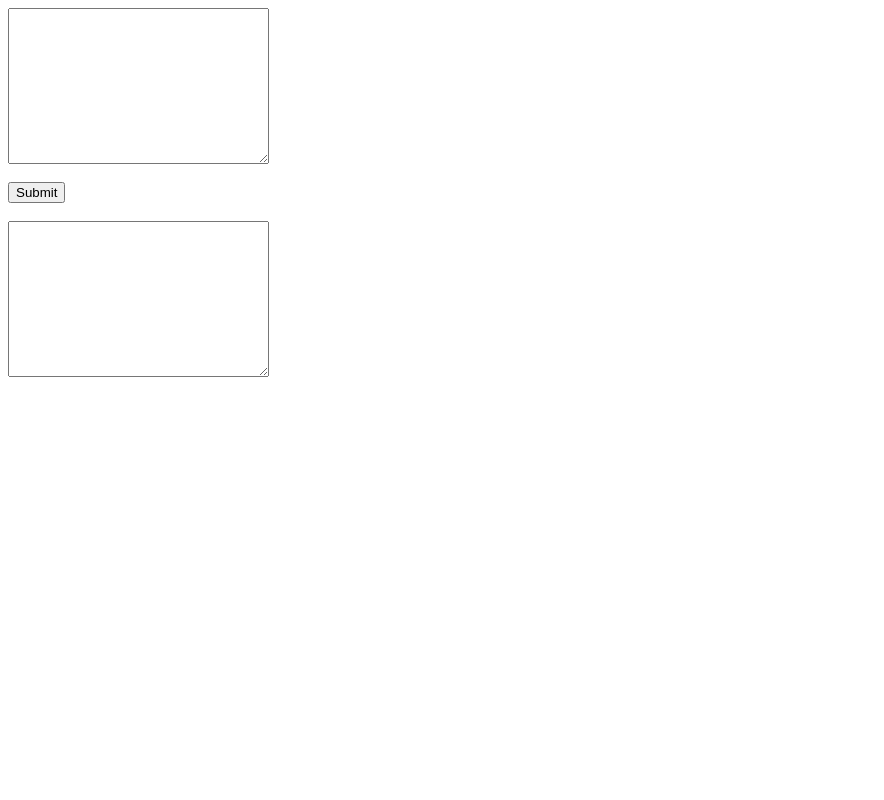
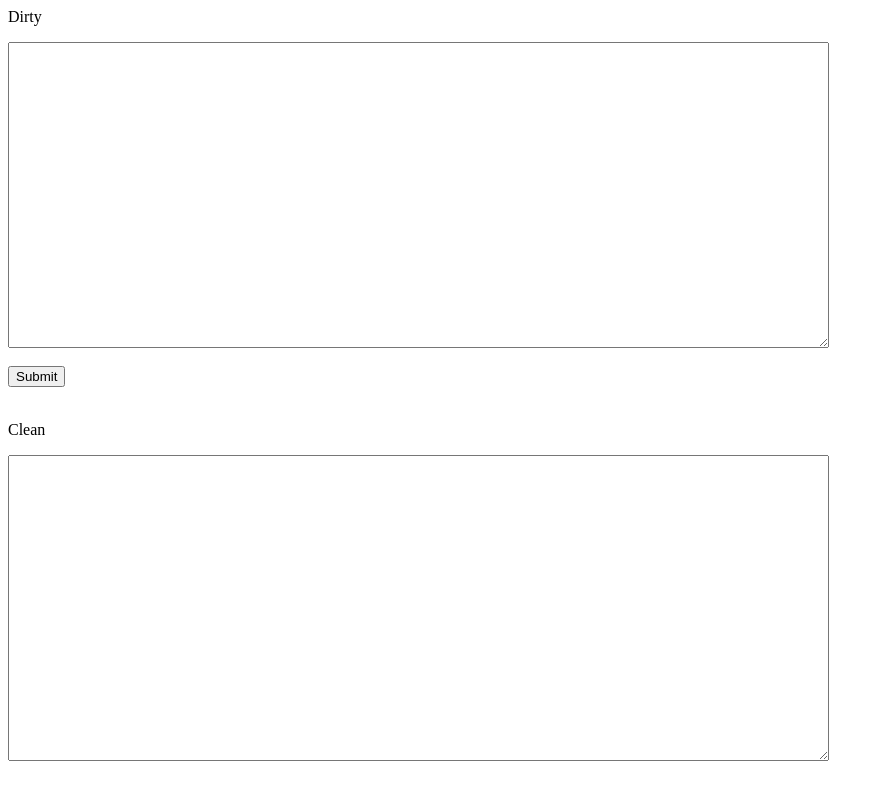
Before and after one commit to cpoonolly/CleanBadCharacters, a plain HTML site: page index.html in a window 1280 px wide. Shown: the whole page, without its empty margins (0-884 px from the left). Drawn offline with Linux system fonts and the light colour scheme.

Commit message:
Adding some style?

```diff
--- a/index.html
+++ b/index.html
@@ -15,9 +15,11 @@
   </head>
   <body>
     <form onsubmit="return onSubmit(event)">
-      <textarea id="text-to-clean" cols="30" rows="10"></textarea><br/><br/>
+      <p>Dirty</p>
+      <textarea id="text-to-clean" cols="100" rows="20"></textarea><br/><br/>
       <input type="submit"><br/><br/>
-      <textarea id="cleaned-text" cols="30" rows="10"></textarea>
+      <p>Clean</p>
+      <textarea id="cleaned-text" cols="100" rows="20"></textarea>
     </form>
   </body>
 </html>
```
